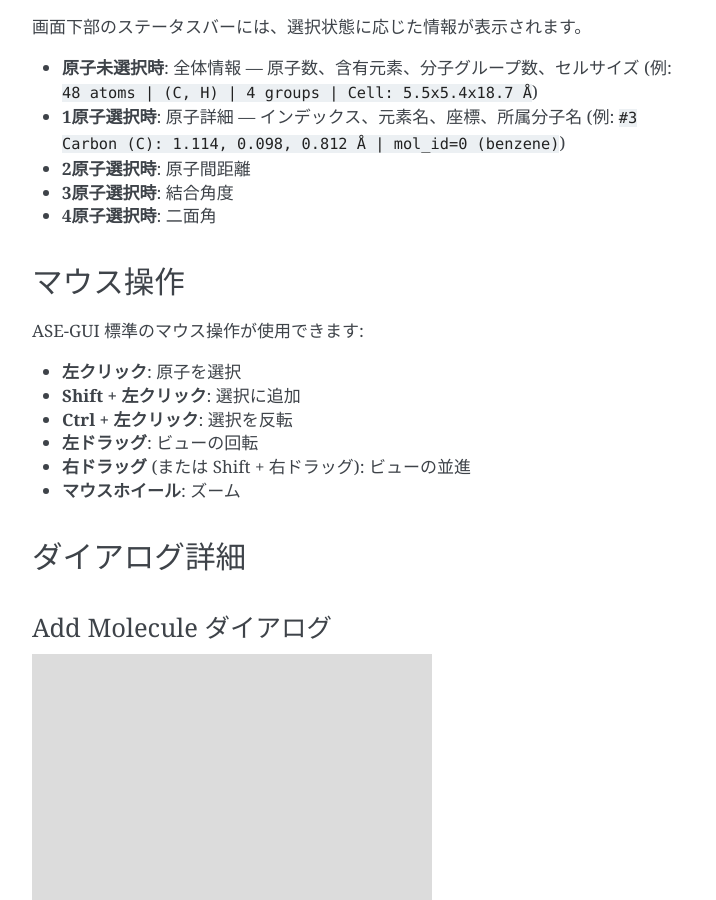
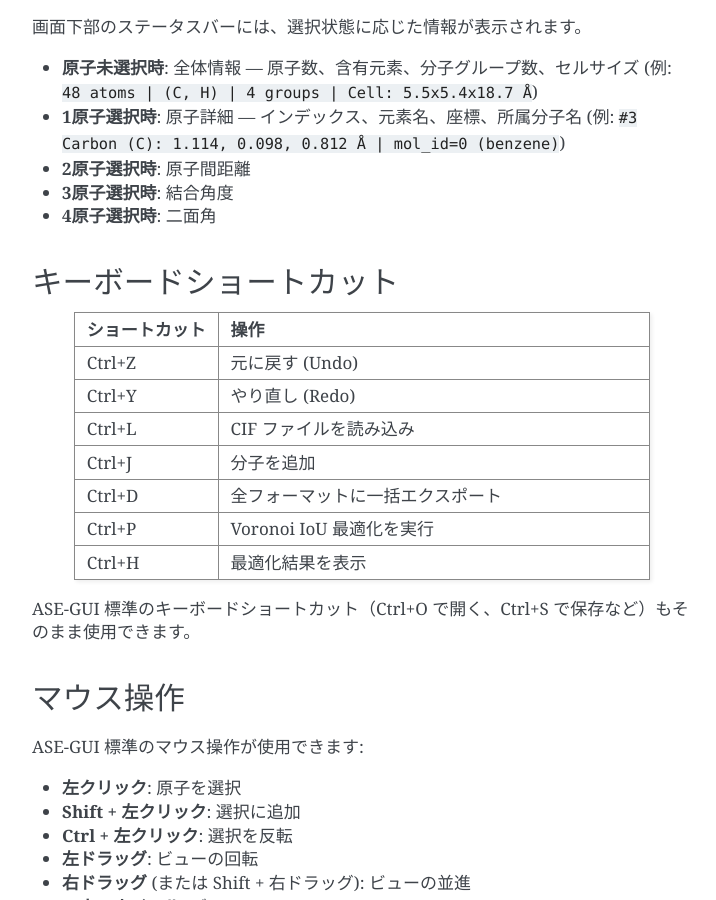
Before and after one commit to k-yoshimi/molecular_modeling, a Sphinx documentation site: the page built from molecular_modeling/docs/ja/gui_guide.rst, in a window 1280 px wide and 900 px high, scrolled down 3528 px. Shown: the whole window, without its empty margins (388-1104 px from the left). Built offline with Sphinx 7.4.7, drawn with Linux system fonts in a browser that asks for light colours; some of the changed text lies outside the part shown.

Commit message:
Add keyboard shortcuts for frequently used operations
Add Ctrl+L (Load CIF), Ctrl+J (Add Molecule), Ctrl+D (Export All),
Ctrl+P (Run Optimize), Ctrl+H (Show Results) shortcuts. Add keyboard
shortcuts reference section to both Japanese and English documentation.

Co-Authored-By: Claude Opus 4.6 <noreply@anthropic.com>

```diff
--- a/molecular_modeling/docs/ja/gui_guide.rst
+++ b/molecular_modeling/docs/ja/gui_guide.rst
@@ -66,9 +66,9 @@ MoleculeTools メニュー
      - 直前の操作を取り消す（最大50回）
    * - Redo (Ctrl+Y)
      - 取り消した操作をやり直す
-   * - Load CIF...
+   * - Load CIF... (Ctrl+L)
      - CIF ファイルを読み込み、構造を表示
-   * - Add Molecule...
+   * - Add Molecule... (Ctrl+J)
      - 登録済み分子をシステムに追加
    * - List Molecules/Groups
      - システム中の分子とグループを一覧表示
@@ -101,7 +101,7 @@ Export メニュー
 
    * - メニュー項目
      - 説明
-   * - Export All (QE, VASP, CIF)...
+   * - Export All (QE, VASP, CIF)... (Ctrl+D)
      - 全フォーマットに一括エクスポート
    * - Quantum ESPRESSO...
      - QE 入力ファイル (.in) としてエクスポート
@@ -119,7 +119,7 @@ Pipeline メニュー
 
    * - メニュー項目
      - 説明
-   * - Run Optimize (Voronoi)
+   * - Run Optimize (Voronoi) (Ctrl+P)
      - 現在の構造に対して Voronoi IoU 最適化を実行。結果（IoU 値、Euler 角）がダイアログに表示される
    * - Run Render (Voronoi PNGs)...
      - Voronoi セルオーバーレイの 3D 可視化 PNG を生成
@@ -127,7 +127,7 @@ Pipeline メニュー
      - 構造ファイルを指定ディレクトリにエクスポート
    * - Run All (Optimize → Render → Export)...
      - 最適化 → 可視化 → エクスポートの全パイプラインを一括実行
-   * - Show Optimization Results...
+   * - Show Optimization Results... (Ctrl+H)
      - 最適化結果（IoU 値、Euler 角、スケール）をテーブル形式で表示
 
 **注意**: Pipeline メニューの各操作は ``mol_id`` 情報を持つ構造（TOML から構築した構造）に対してのみ実行できます。
@@ -173,6 +173,32 @@ Window Size メニュー
 - **2原子選択時**: 原子間距離
 - **3原子選択時**: 結合角度
 - **4原子選択時**: 二面角
+
+キーボードショートカット
+------------------------
+
+.. list-table::
+   :header-rows: 1
+   :widths: 25 75
+
+   * - ショートカット
+     - 操作
+   * - Ctrl+Z
+     - 元に戻す (Undo)
+   * - Ctrl+Y
+     - やり直し (Redo)
+   * - Ctrl+L
+     - CIF ファイルを読み込み
+   * - Ctrl+J
+     - 分子を追加
+   * - Ctrl+D
+     - 全フォーマットに一括エクスポート
+   * - Ctrl+P
+     - Voronoi IoU 最適化を実行
+   * - Ctrl+H
+     - 最適化結果を表示
+
+ASE-GUI 標準のキーボードショートカット（Ctrl+O で開く、Ctrl+S で保存など）もそのまま使用できます。
 
 マウス操作
 ----------
```
Also changed, not shown: molecular_modeling/docs/en/gui_guide.rst (+31 -5 lines), 1 other file.
